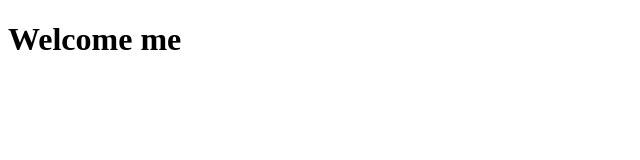
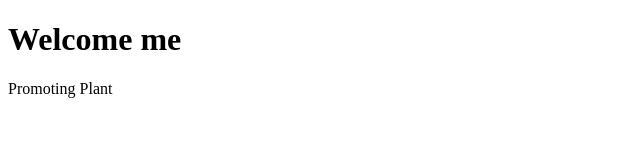
Before and after one commit to wangm7/18SS4045, a plain HTML site: page PlantPlaces/WebContent/index.html in a window 1280 px wide. Shown: the whole page, without its empty margins (0-640 px from the left). Drawn offline with Linux system fonts and the light colour scheme.

Commit message:
index add "Promoting"

```diff
--- a/PlantPlaces/WebContent/index.html
+++ b/PlantPlaces/WebContent/index.html
@@ -7,5 +7,6 @@
 </head>
 <body>
 <h1> Welcome me </h1>
+Promoting Plant
 </body>
 </html>
```
